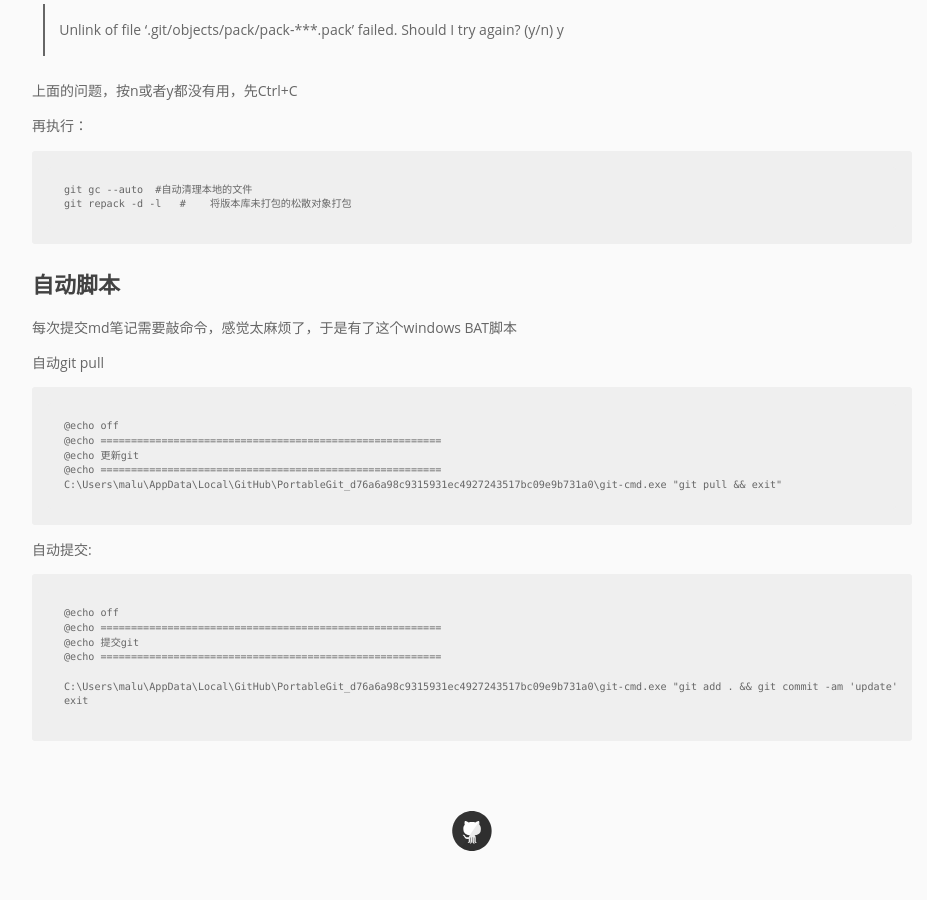
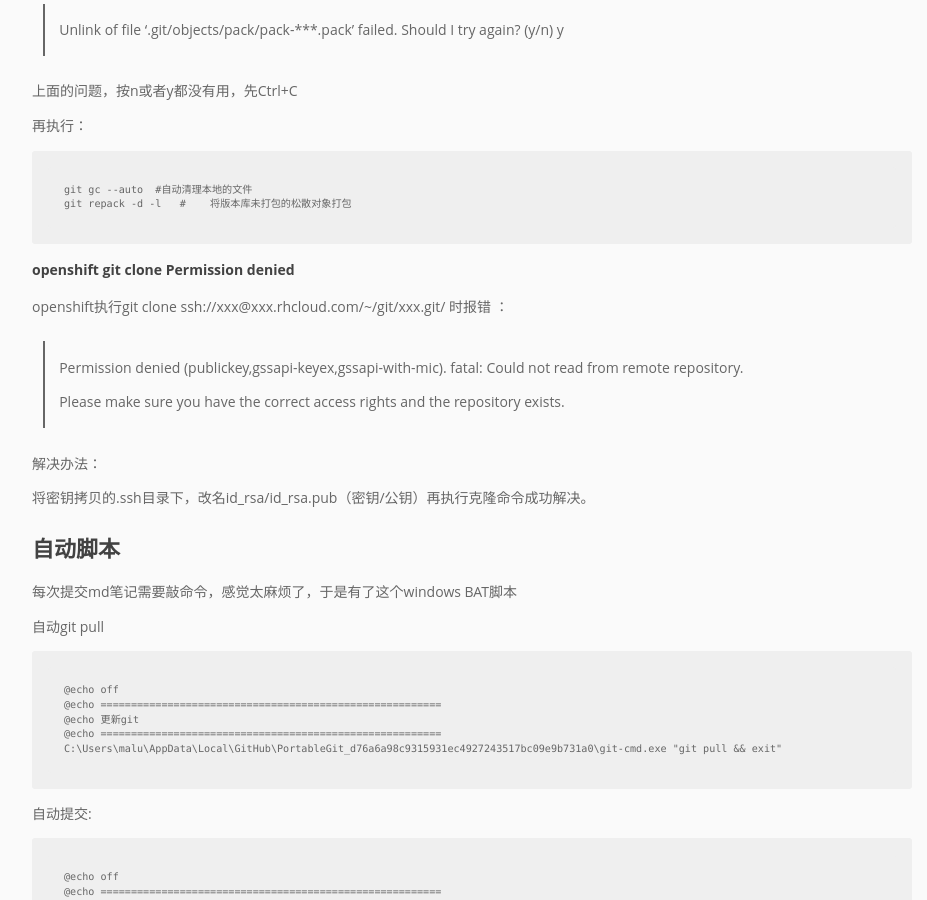
Before and after one commit to pingmalu/pingmalu.github.io, a Jekyll site: the page built from _posts/2015-12-10-Git日常笔记.md, in a window 1280 px wide and 900 px high, scrolled down 5975 px. Shown: the whole window, without its empty margins (168-1095 px from the left). Built offline with Jekyll 4.4.1, drawn with Linux system fonts in a browser that asks for light colours; nearby versions of some CDN libraries; before the commit the page ends 6850 px from its top, so only the background shows below that.

Commit message:
'update'

```diff
--- a/_posts/2015-12-10-Git日常笔记.md
+++ b/_posts/2015-12-10-Git日常笔记.md
@@ -217,6 +217,20 @@ stash在本质上会取走所有的变更并存储它们为以备将来使用
 	git gc --auto  #自动清理本地的文件
     git repack -d -l   #	将版本库未打包的松散对象打包
 
+### openshift git clone Permission denied
+
+openshift执行git clone ssh://xxx@xxx.rhcloud.com/~/git/xxx.git/ 时报错 ：
+
+> Permission denied (publickey,gssapi-keyex,gssapi-with-mic).
+> fatal: Could not read from remote repository.
+>
+> Please make sure you have the correct access rights
+> and the repository exists.
+
+解决办法：
+
+将密钥拷贝的.ssh目录下，改名id_rsa/id_rsa.pub（密钥/公钥）再执行克隆命令成功解决。
+
 
 # 自动脚本 #
 
```
